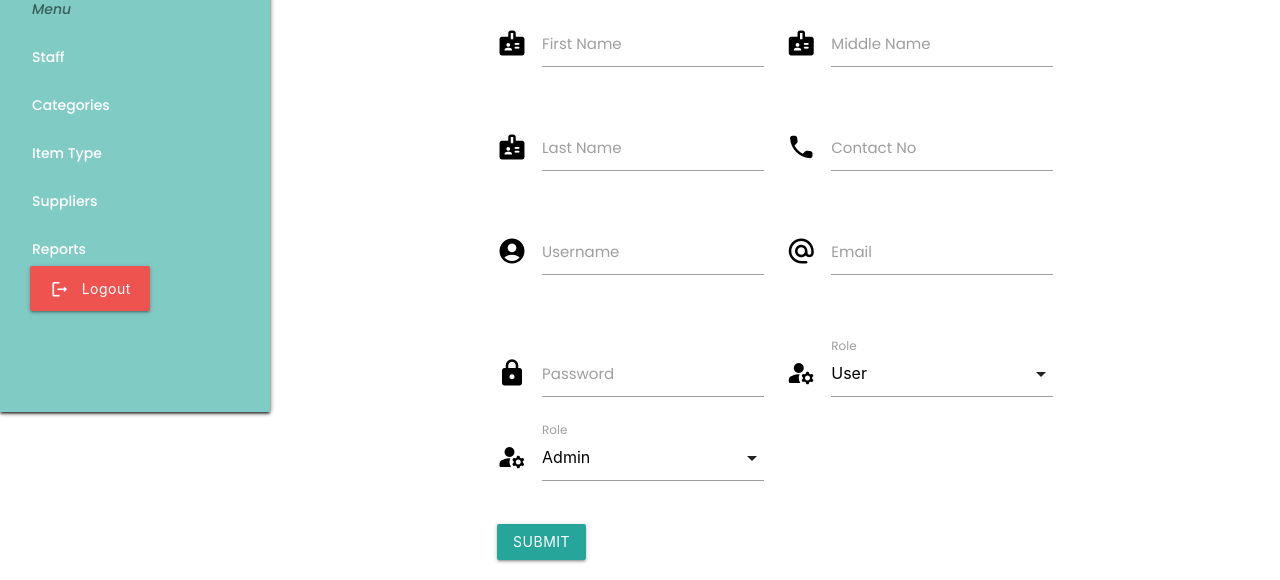
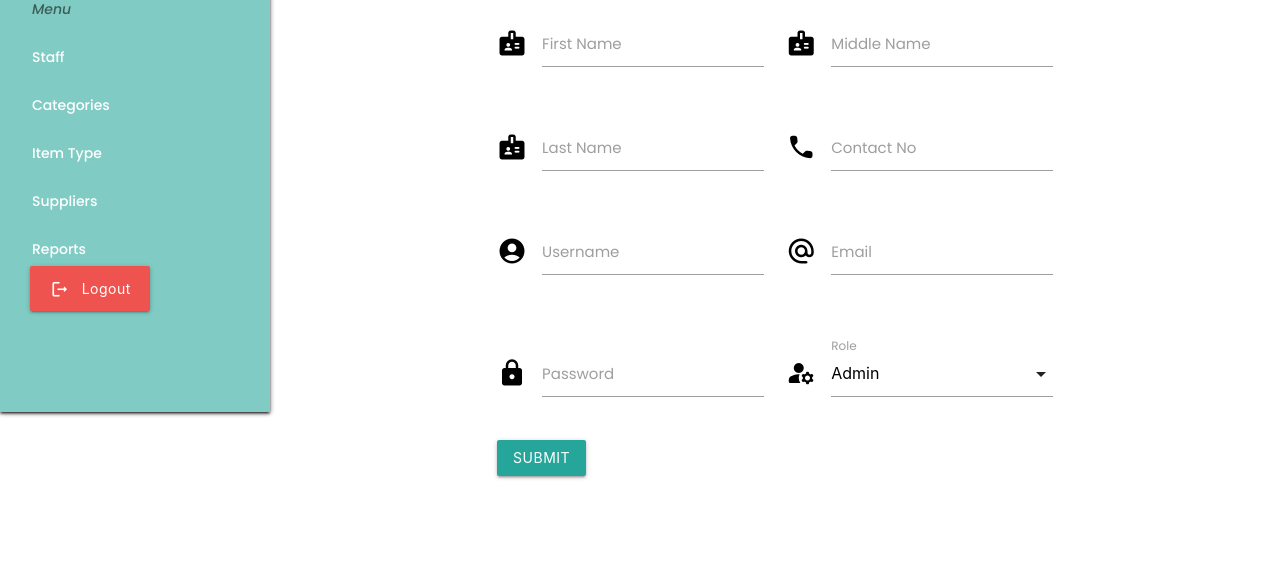
Before and after one commit to gusteng14/Supply-Chain-and-Inventory-System, a Spring Boot app: page /employee in a window 1280 px wide, after a click on "CREATE STAFF ACCOUNT". Shown: the part 448-1028 px from the top of the page. After the commit the page ends 927 px from the top, so only its background shows below. Run offline with Spring Boot 4, Linux system fonts and the light colour scheme; the visitor is signed in with stand-in values (Sample User, id 1); some of the project's set-up classes (security, data sources, template engines, error pages and the like) are left out, and stand-ins take their place; some libraries are stand-ins or nearby versions.

Commit message:
fixed null role in forms

```diff
--- a/src/main/resources/templates/employee.html
+++ b/src/main/resources/templates/employee.html
@@ -121,19 +121,11 @@
                                         <label for="password">Password</label>
                                     </div>
 
-                                    <div sec:authorize="hasRole('ADMIN')" class="input-field col s6">
+                                    <div class="input-field col s6">
                                         <i class="material-icons-round prefix">manage_accounts</i>
-                                        <select th:field="*{roleRequest}" id="role-admin" name="role" required>
+                                        <select th:field="*{roleRequest}" id="role" name="role" required>
                                             <option value="" disabled selected>Choose your option</option>
-                                            <option value="USER">User</option>
-                                        </select>
-                                        <label>Role</label>
-                                    </div>
-                                    <div sec:authorize="hasRole('SUPERADMIN')" class="input-field col s6">
-                                        <i class="material-icons-round prefix">manage_accounts</i>
-                                        <select th:field="*{roleRequest}" id="role-superadmin" name="role" required>
-                                            <option value="" disabled selected>Choose your option</option>
-                                            <option value="ADMIN">Admin</option>
+                                            <option sec:authorize="hasRole('SUPERADMIN')" value="ADMIN">Admin</option>
                                             <option value="USER">User</option>
                                         </select>
                                         <label>Role</label>
```
Also changed, not shown: product-photos/42/employees page sample.png (added).
